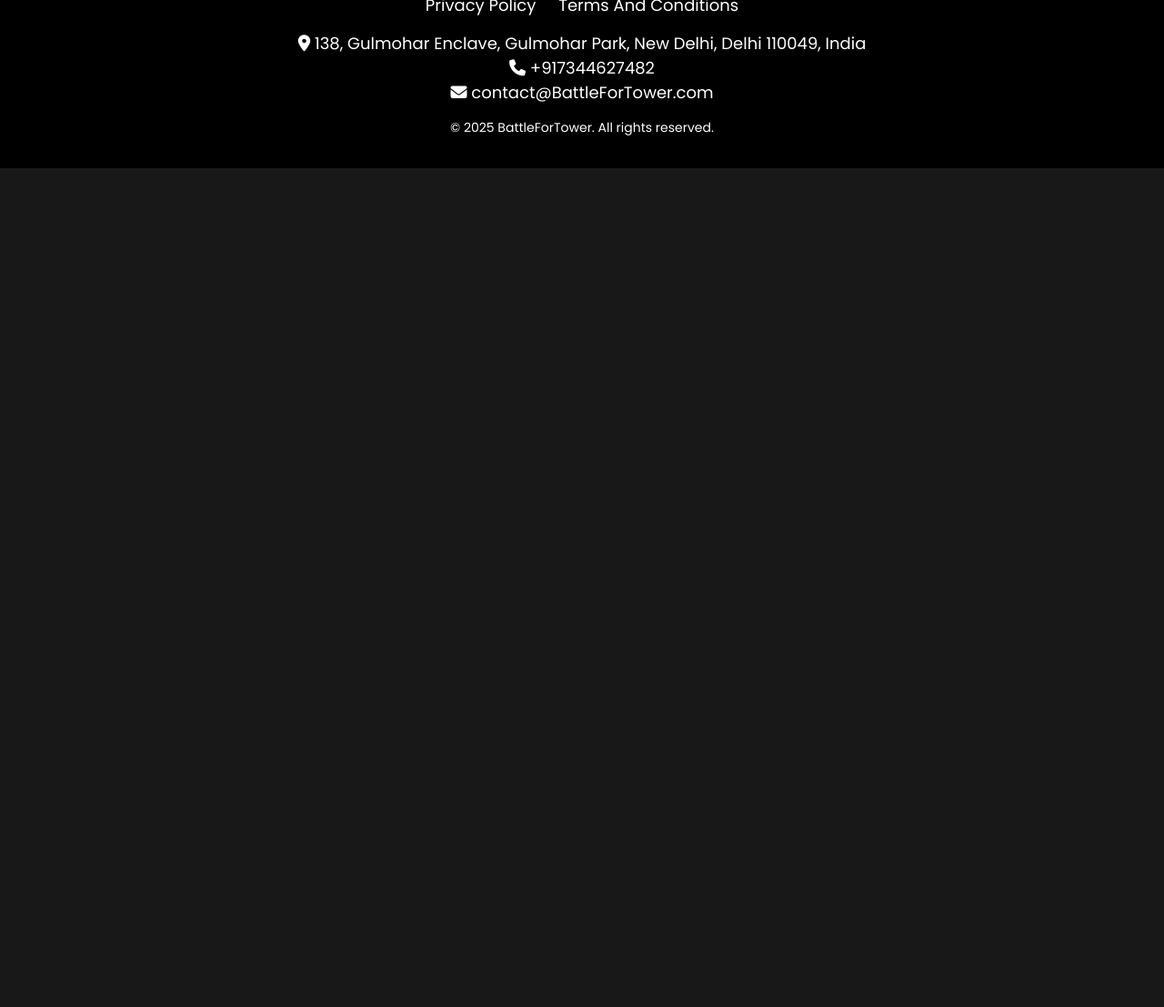
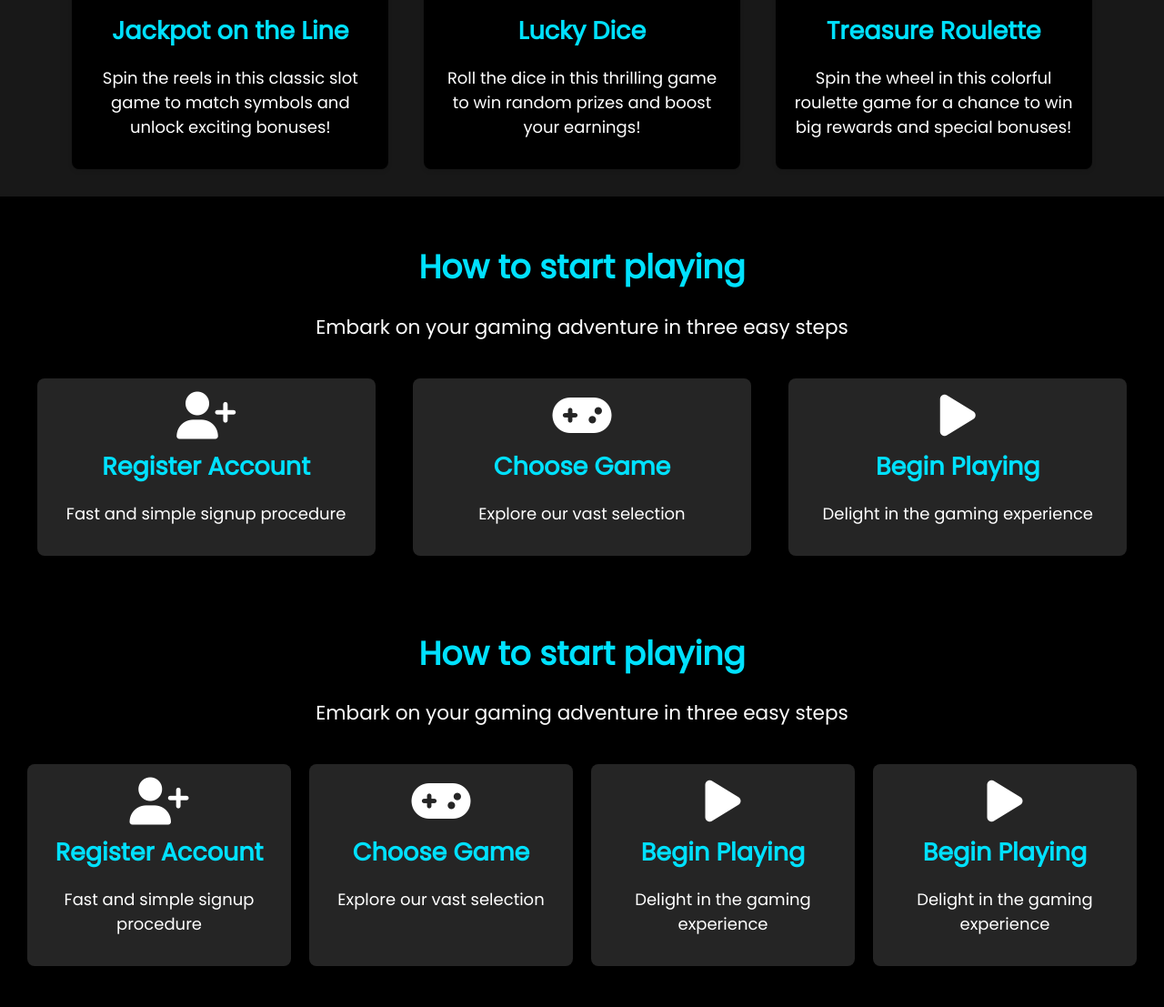
Before and after one commit to NausAlexus/testT-2, a plain HTML site: page index.html in a window 1280 px wide. Shown: the part 1335-2442 px from the top of the page at 91% size. Before the commit the page ends 1520 px from the top, so only its background shows below. Drawn offline with Linux system fonts and the light colour scheme.

Commit message:
вава

```diff
--- a/index.html
+++ b/index.html
@@ -58,24 +58,75 @@
         </section>
 
         <section class="featured-games">
-            <h2 class="featured-title">Featured Games</h2>
-            <p class="featured-description">Discover our most popular gaming experiences</p>
+            <h2 class="featured-title">Highlighted Games</h2>
+            <p class="featured-description">Explore our top gaming adventures</p>
 
             <div class="featured-games-container">
                 <div class="featured-game-card">
-                    <img src="path_to_image1.jpg" alt="Game 1" class="featured-game-image">
-                    <h3 class="featured-game-title">Game Title 1</h3>
-                    <p class="featured-game-description">Brief description of Game 1 that highlights its features and gameplay.</p>
+                    <img src="img/home/future-game-1.jpg" alt="Game 1" class="featured-game-image">
+                    <h3 class="featured-game-title">Jackpot on the Line</h3>
+                    <p class="featured-game-description">Spin the reels in this classic slot game to match symbols and unlock exciting bonuses!</p>
                 </div>
                 <div class="featured-game-card">
-                    <img src="path_to_image2.jpg" alt="Game 2" class="featured-game-image">
-                    <h3 class="featured-game-title">Game Title 2</h3>
-                    <p class="featured-game-description">Brief description of Game 2 that highlights its features and gameplay.</p>
+                    <img src="img/home/future-game-2.jpg" alt="Game 2" class="featured-game-image">
+                    <h3 class="featured-game-title">Lucky Dice</h3>
+                    <p class="featured-game-description">Roll the dice in this thrilling game to win random prizes and boost your earnings!</p>
                 </div>
                 <div class="featured-game-card">
-                    <img src="path_to_image3.jpg" alt="Game 3" class="featured-game-image">
-                    <h3 class="featured-game-title">Game Title 3</h3>
-                    <p class="featured-game-description">Brief description of Game 3 that highlights its features and gameplay.</p>
+                    <img src="img/home/future-game-3.jpg" alt="Game 3" class="featured-game-image">
+                    <h3 class="featured-game-title">Treasure Roulette</h3>
+                    <p class="featured-game-description">Spin the wheel in this colorful roulette game for a chance to win big rewards and special bonuses!</p>
+                </div>
+            </div>
+        </section>
+
+        <section class="how-start-games">
+            <h2 class="how-start-title">How to start playing</h2>
+            <p class="how-start-description">Embark on your gaming adventure in three easy steps</p>
+
+            <div class="how-start-games-container">
+                <div class="how-start-game-card">
+                    <i class="fas fa-user-plus how-start-game-icon"></i> <!-- Иконка для регистрации -->
+                    <h3 class="how-start-game-title">Register Account</h3>
+                    <p class="how-start-game-description">Fast and simple signup procedure</p>
+                </div>
+                <div class="how-start-game-card">
+                    <i class="fas fa-gamepad how-start-game-icon"></i> <!-- Иконка для выбора игры -->
+                    <h3 class="how-start-game-title">Choose Game</h3>
+                    <p class="how-start-game-description">Explore our vast selection</p>
+                </div>
+                <div class="how-start-game-card">
+                    <i class="fas fa-play how-start-game-icon"></i> <!-- Иконка для начала игры -->
+                    <h3 class="how-start-game-title">Begin Playing</h3>
+                    <p class="how-start-game-description">Delight in the gaming experience</p>
+                </div>
+            </div>
+        </section>
+
+        <section class="why-us-games">
+            <h2 class="why-us-title">How to start playing</h2>
+            <p class="why-us-description">Embark on your gaming adventure in three easy steps</p>
+
+            <div class="why-us-games-container">
+                <div class="why-us-game-card">
+                    <i class="fas fa-user-plus why-us-game-icon"></i> <!-- Иконка для регистрации -->
+                    <h3 class="why-us-game-title">Register Account</h3>
+                    <p class="why-us-game-description">Fast and simple signup procedure</p>
+                </div>
+                <div class="why-us-game-card">
+                    <i class="fas fa-gamepad why-us-game-icon"></i> <!-- Иконка для выбора игры -->
+                    <h3 class="why-us-game-title">Choose Game</h3>
+                    <p class="why-us-game-description">Explore our vast selection</p>
+                </div>
+                <div class="why-us-game-card">
+                    <i class="fas fa-play why-us-game-icon"></i> <!-- Иконка для начала игры -->
+                    <h3 class="why-us-game-title">Begin Playing</h3>
+                    <p class="why-us-game-description">Delight in the gaming experience</p>
+                </div>
+                <div class="why-us-game-card">
+                    <i class="fas fa-play why-us-game-icon"></i> <!-- Иконка для начала игры -->
+                    <h3 class="why-us-game-title">Begin Playing</h3>
+                    <p class="why-us-game-description">Delight in the gaming experience</p>
                 </div>
             </div>
         </section>
--- a/style.css
+++ b/style.css
@@ -603,6 +603,63 @@
     }
 }
 
+.how-start-games {
+    margin: auto;
+    padding: 20px;
+    text-align: center;
+    background-color: #000000;
+}
+
+.how-start-title {
+    font-size: 2em;
+    color: #00e1ff;
+    margin-bottom: 10px;
+}
+
+.how-start-description {
+    font-size: 1.2em;
+    color: #ffffff;
+    margin-bottom: 30px;
+}
+
+.how-start-games-container {
+    display: flex;
+    flex-wrap: wrap;
+    justify-content: space-around;
+}
+
+.how-start-game-card {
+    background-color: #252525;
+    border-radius: 8px;
+    width: 30%; /* 30% for large screens */
+    margin: 10px;
+    padding: 15px;
+    box-shadow: 0 2px 5px rgba(0, 0, 0, 0.1);
+    transition: transform 0.3s;
+}
+
+.how-start-game-icon {
+    font-size: 52px;
+}
+
+.how-start-game-title {
+    font-size: 1.5em;
+    color: #00e1ff;
+    margin: 10px 0;
+}
+
+.how-start-game-description {
+    font-size: 1em;
+    color: #ffffff;
+}
+
+/* Responsive Styles */
+@media (max-width: 768px) {
+    .how-start-game-card {
+        width: 90%; /* Full width on small screens */
+        margin: 10px auto; /* Center the cards */
+    }
+}
 
 
 
@@ -617,9 +674,69 @@
 
 
 
+.why-us-games {
+    margin: auto;
+    padding: 20px;
+    text-align: center;
+    background-color: #000000;
+}
 
+.why-us-title {
+    font-size: 2em;
+    color: #00e1ff;
+    margin-bottom: 10px;
+}
 
+.why-us-description {
+    font-size: 1.2em;
+    color: #ffffff;
+    margin-bottom: 30px;
+}
 
+.why-us-games-container {
+    display: flex;
+    flex-wrap: wrap;
+    justify-content: space-between; /* Изменено на space-between для лучшего распределения */
+}
+
+.why-us-game-card {
+    background-color: #252525;
+    border-radius: 8px;
+    width: calc(25% - 20px); /* 25% для 4 карточек на больших экранах */
+    margin: 10px; /* Отступы между карточками */
+    padding: 15px;
+    box-shadow: 0 2px 5px rgba(0, 0, 0, 0.1);
+    transition: transform 0.3s;
+}
+
+.why-us-game-icon {
+    font-size: 52px;
+}
+
+.why-us-game-title {
+    font-size: 1.5em;
+    color: #00e1ff;
+    margin: 10px 0;
+}
+
+.why-us-game-description {
+    font-size: 1em;
+    color: #ffffff;
+}
+
+/* Responsive Styles */
+@media (max-width: 1024px) { /* Средние экраны */
+    .why-us-game-card {
+        width: calc(50% - 20px); /* 2 колонки на средних экранах */
+    }
+}
+
+@media (max-width: 768px) { /* Малые экраны */
+    .why-us-game-card {
+        width: 90%; /* 1 колонка на малых экранах */
+        margin: 10px auto; /* Центрирование карточек */
+    }
+}
 
 
 
@@ -654,4 +771,10 @@
     .featured-game-card:hover {
         transform: scale(1.05); /* Add a hover effect */
     }
+    .how-start-game-card:hover {
+        transform: scale(1.05); /* Add a hover effect */
+    }
+    .why-us-game-card:hover {
+        transform: scale(1.05); /* Add a hover effect */
+    }
 }
```
Also changed, not shown: img/home/future-game-1.jpg (added), img/home/future-game-2.jpg (added), img/home/future-game-3.jpg (added).
